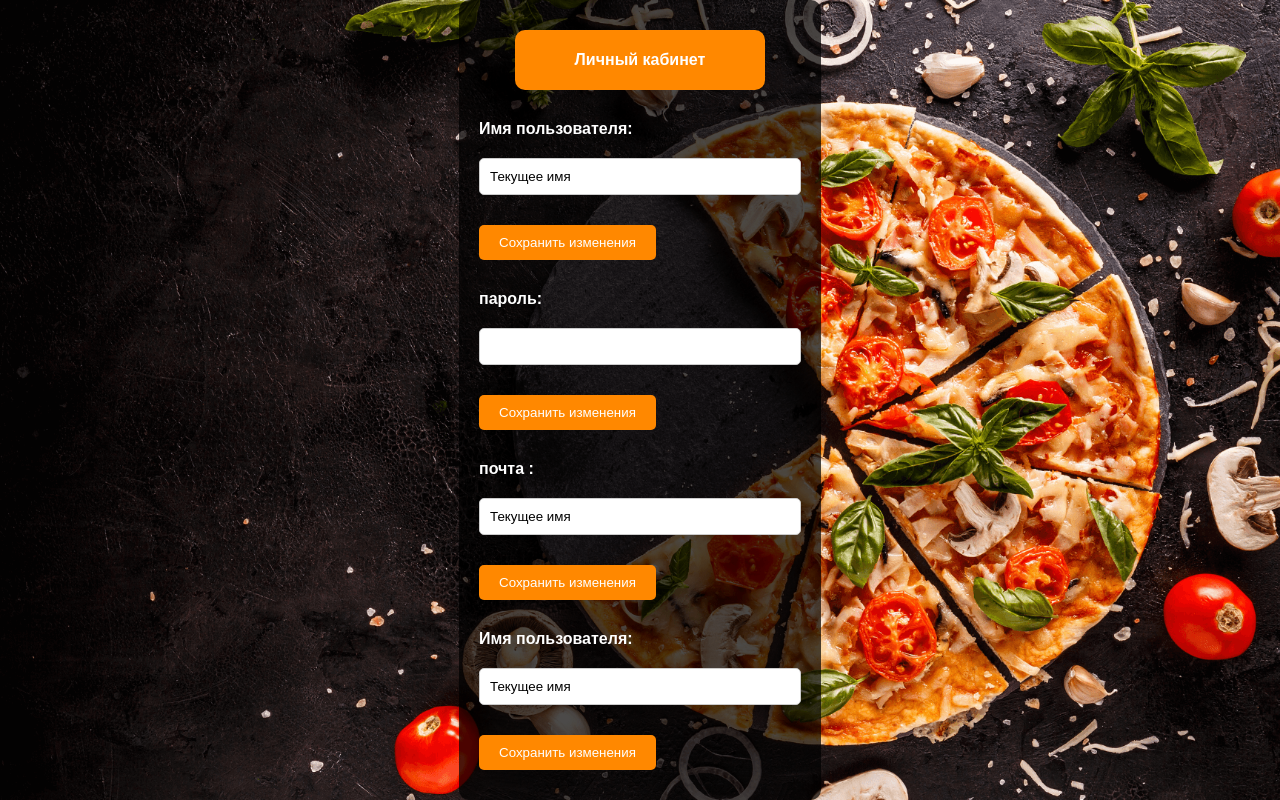
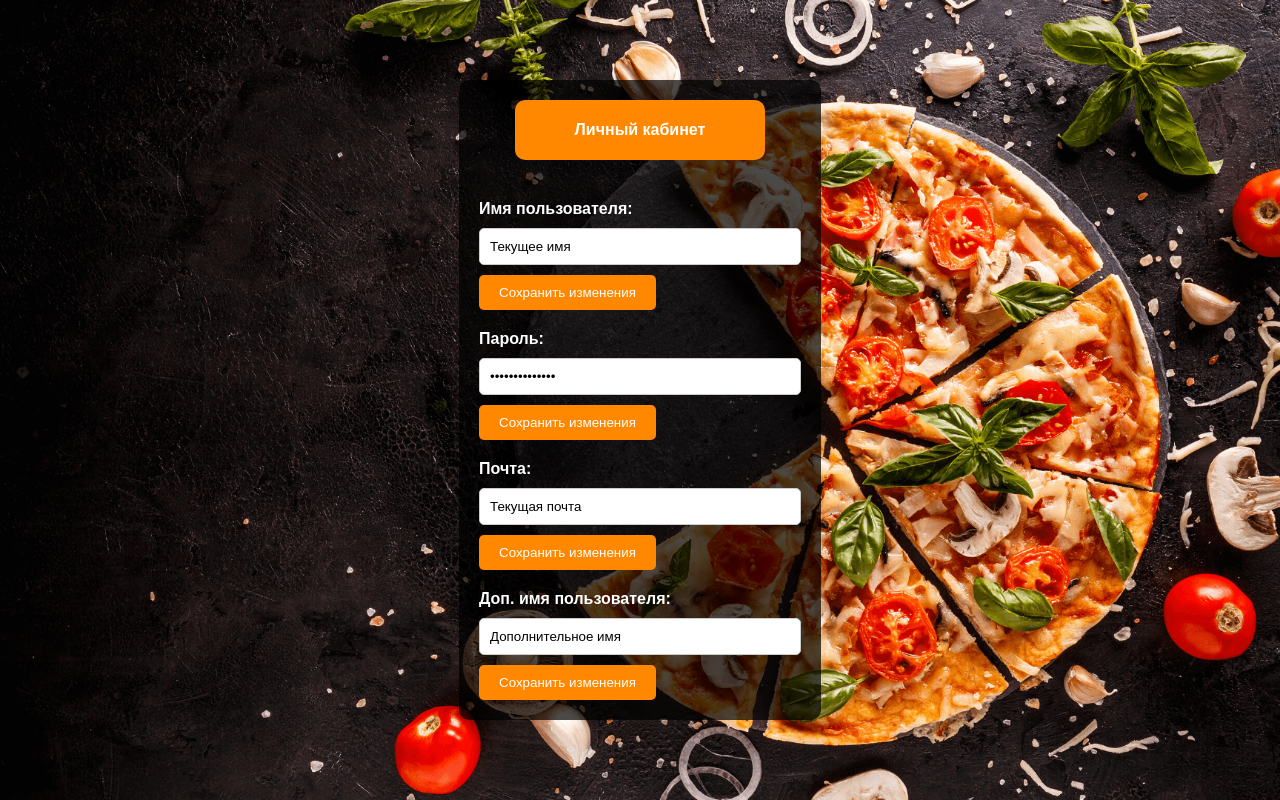
Before and after one commit to LernerF/ITproject, a Django app: page /settings/ in a window 1280 px wide. Run offline with Django 5.2, Linux system fonts and the light colour scheme.

Commit message:
Update lkkabinet.html

```diff
--- a/global/website/main/templates/main/lkkabinet.html
+++ b/global/website/main/templates/main/lkkabinet.html
@@ -1,50 +1,43 @@
 {% load static %}
 <!DOCTYPE html>
-<html lang="en">
+<html lang="ru">
 <head>
     <meta charset="UTF-8">
     <meta name="viewport" content="width=device-width, initial-scale=1.0">
     <title>PizzaGalactica</title>
     <link rel="stylesheet" href="{% static 'main/css/lk.labinet.css' %}">
-    <style>
-        .button-container {
-            margin: 20px;
-        }
-        input[type="text"], button {
-            margin: 10px 0;
-        }
-    </style>
+    <link rel="stylesheet" href="{% static 'main/css/new-styles.css' %}">
 </head>
 <body>
     <div class="button-container">
         <button class="button">Личный кабинет</button>
 
-        <!-- Форма для изменения имени пользователя -->
-        <div>
+        <div class="form-container">
+            <!-- Форма для изменения имени пользователя -->
             <form>
                 <label for="username">Имя пользователя:</label>
                 <input type="text" id="username" name="username" value="Текущее имя">
                 <button type="submit">Сохранить изменения</button>
             </form>
-        </div>
-        <div>
+
+            <!-- Форма для изменения пароля пользователя -->
             <form>
-                <label for="username">пароль:</label>
-                <input type="text" password ="password">
+                <label for="password">Пароль:</label>
+                <input type="password" id="password" name="password" value="Текущий пароль">
                 <button type="submit">Сохранить изменения</button>
             </form>
-        </div>
-        <div>
+
+            <!-- Форма для изменения почты пользователя -->
             <form>
-                <label for="username">почта :</label>
-                <input type="text" id="username" name="username" value="Текущее имя">
+                <label for="email">Почта:</label>
+                <input type="text" id="email" name="email" value="Текущая почта">
                 <button type="submit">Сохранить изменения</button>
             </form>
-        </div>
-        <div>
+
+            <!-- Дополнительная форма для изменения имени пользователя -->
             <form>
-                <label for="username">Имя пользователя:</label>
-                <input type="text" id="username" name="username" value="Текущее имя">
+                <label for="additional-username">Доп. имя пользователя:</label>
+                <input type="text" id="additional-username" name="additional-username" value="Дополнительное имя">
                 <button type="submit">Сохранить изменения</button>
             </form>
         </div>
```
